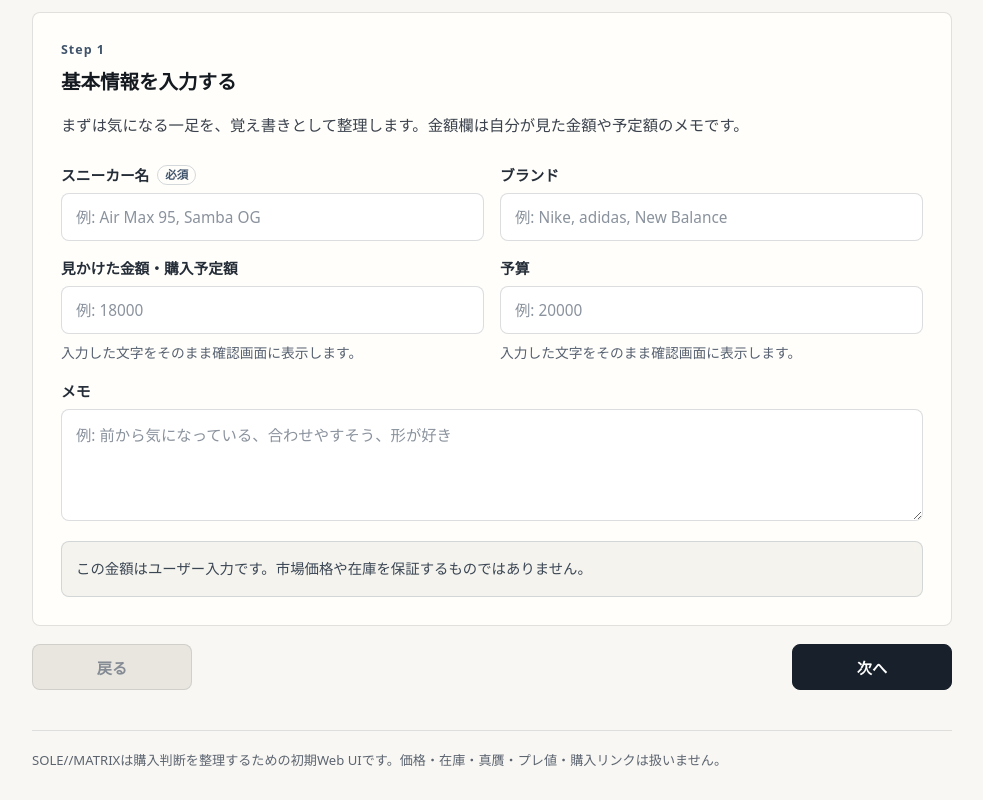
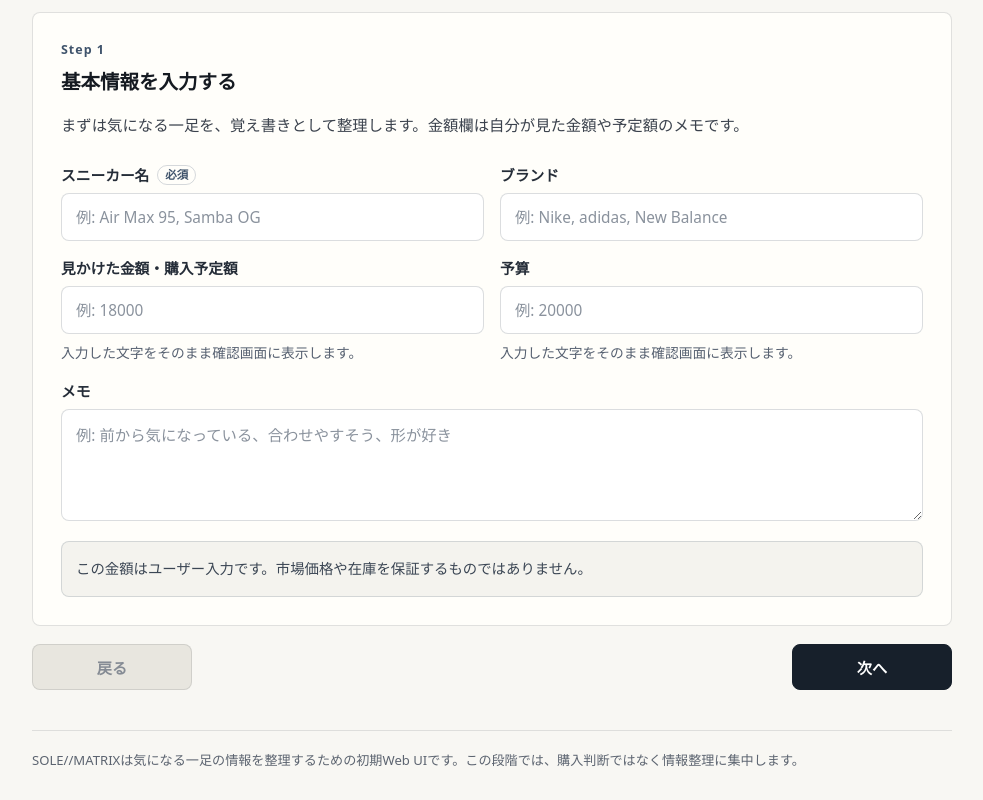
Before and after one commit to ryo-man03/sole-matrix-core, a Next.js app: page / in a window 1280 px wide. Shown: the part 2011-2811 px from the top of the page, without its empty margins (148-1131 px from the left). Built offline with nearby package versions, Linux system fonts and the light colour scheme.

Commit message:
refactor: adjust home footer boundary copy

```diff
--- a/app/_components/FooterNotice.tsx
+++ b/app/_components/FooterNotice.tsx
@@ -2,7 +2,7 @@ export function FooterNotice() {
   return (
     <footer className="footer-notice">
       <p>
-        SOLE//MATRIXは購入判断を整理するための初期Web UIです。価格・在庫・真贋・プレ値・購入リンクは扱いません。
+        SOLE//MATRIXは気になる一足の情報を整理するための初期Web UIです。この段階では、購入判断ではなく情報整理に集中します。
       </p>
     </footer>
   );
```
Also changed, not shown: 1 other file (tests, documents, lock files or other folders).
